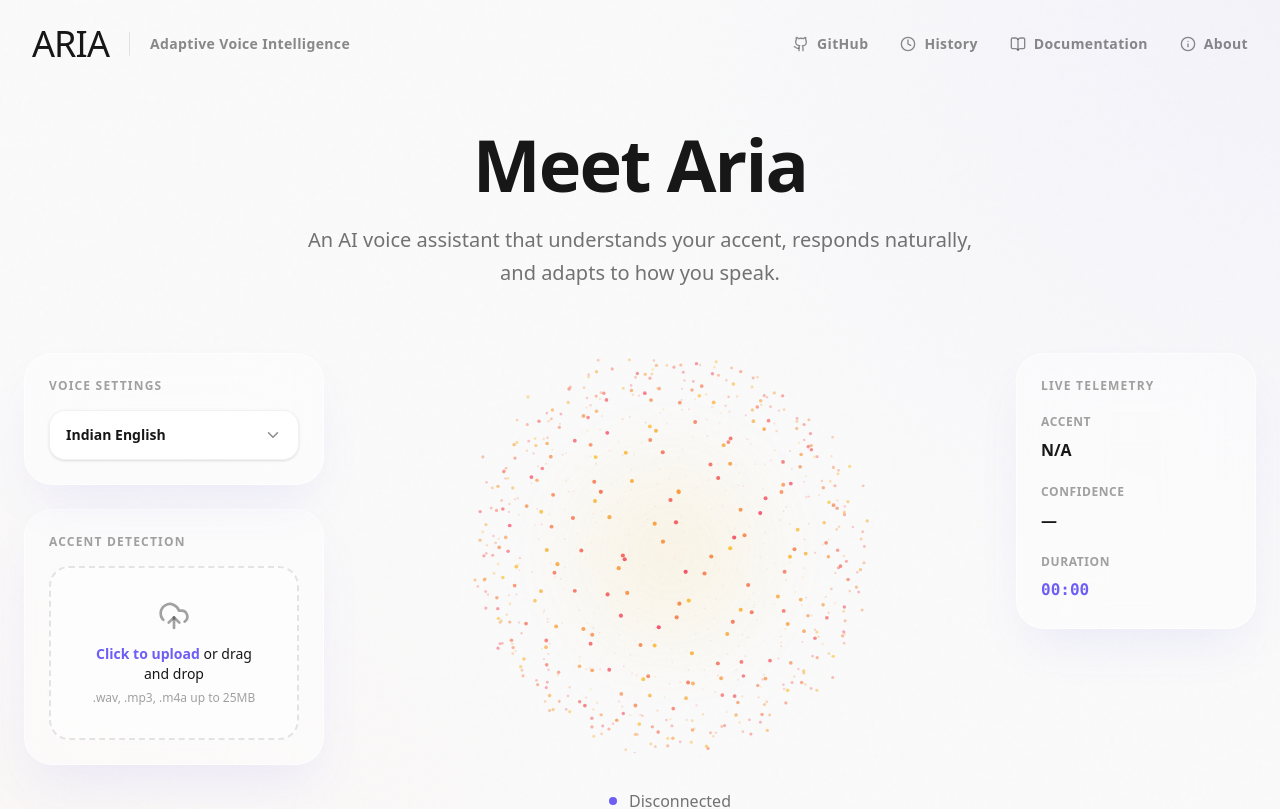
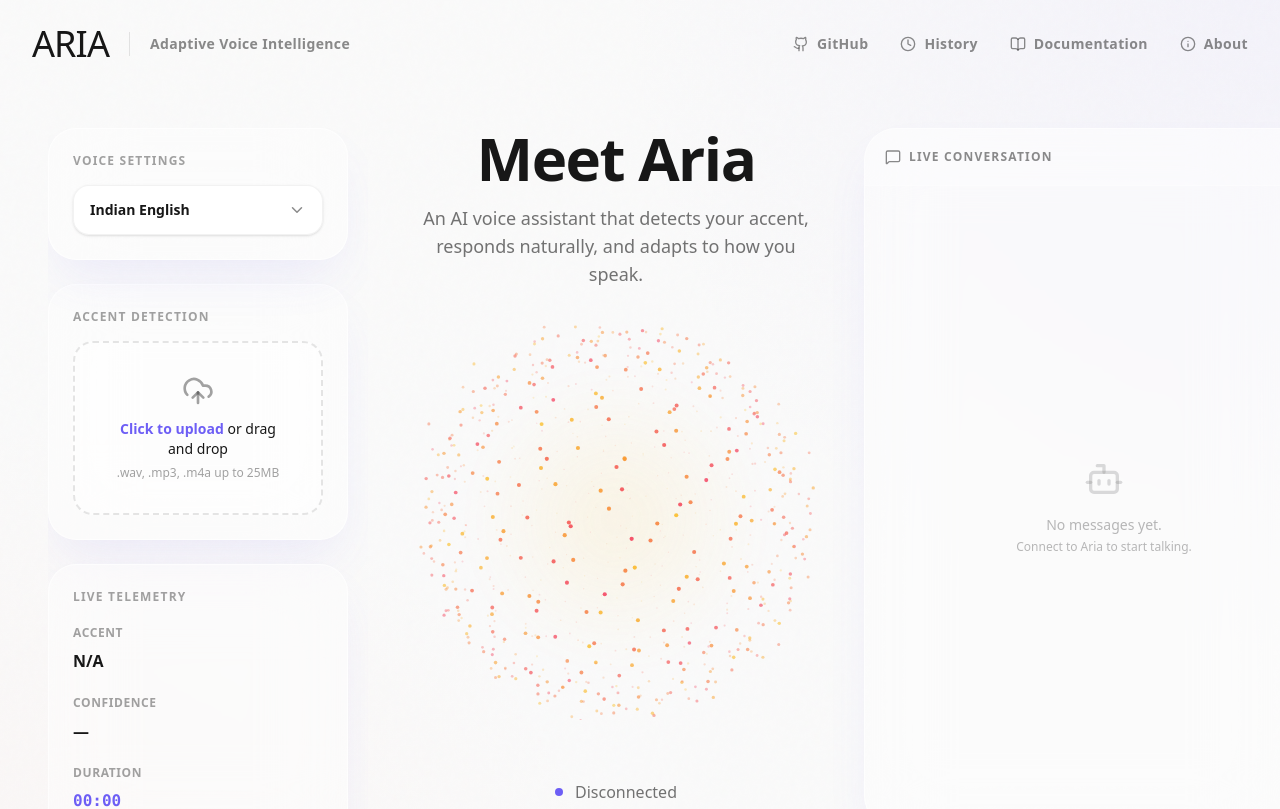
Before and after one commit to madhav14185121/Multi-Accent-Voice-Testing-Agent, a Next.js app in the folder frontend/: page / in a window 1280 px wide. Shown: the top 809 px of the page. Built offline with nearby package versions, Linux system fonts and the light colour scheme.

Commit message:
refactor: overhaul page.tsx orchestration and state management

```diff
--- a/frontend/src/app/page.tsx
+++ b/frontend/src/app/page.tsx
@@ -4,18 +4,12 @@ import React, { useState, useEffect, useRef, useCallback } from "react";
 import { motion, AnimatePresence } from "framer-motion";
 import { Mic, PhoneOff, Radio } from "lucide-react";
 
-// Components
-import { Navbar } from "../components/Navbar";
+import { HomeLayout } from "../components/HomeLayout";
+import { ControlSidebar } from "../components/ControlSidebar";
+import { RightPanel } from "../components/RightPanel";
+import { HistoryDrawer } from "../components/HistoryDrawer";
 import { Orb, VoiceState } from "../components/Orb";
-import { VoiceSelector } from "../components/VoiceSelector";
-import { AudioUpload } from "../components/AudioUpload";
-import { TelemetryCard } from "../components/TelemetryCard";
-
-type Message = {
-  id: number;
-  role: "user" | "assistant";
-  text: string;
-};
+import { Message, PanelState, ReportDetail } from "../types";
 
 type ConnectionState = "Disconnected" | "Connecting" | "Connected";
 type ConversationState = "Idle" | "Listening" | "Uploading..." | "Thinking" | "Speaking";
@@ -30,6 +24,9 @@ export default function Home() {
   const [selectedVoice, setSelectedVoice] = useState("Indian English");
   const [detectedAccent, setDetectedAccent] = useState<string | null>(null);
   const [detectedConfidence, setDetectedConfidence] = useState<number | null>(null);
+
+  const [panelState, setPanelState] = useState<PanelState>({ view: "conversation" });
+  const [isHistoryDrawerOpen, setIsHistoryDrawerOpen] = useState(false);
 
   const audioContextRef = useRef<AudioContext | null>(null);
   const analyserRef = useRef<AnalyserNode | null>(null);
@@ -72,6 +69,7 @@ export default function Home() {
       setDetectedAccent(null);
       setDetectedConfidence(null);
       setMessages([{ id: Date.now(), role: "assistant", text: "Hi there! Connecting to server..." }]);
+      setPanelState({ view: "conversation" });
 
       const animateVolume = () => {
         if (!analyserRef.current) return;
@@ -81,7 +79,6 @@ export default function Home() {
         const sum = dataArray.reduce((a, b) => a + b, 0);
         const avg = sum / dataArray.length;
 
-        // Only show volume when actually listening
         setVolume(mediaRecorderRef.current?.state === "recording" ? avg / 255 : 0);
         animationFrameRef.current = requestAnimationFrame(animateVolume);
       };
@@ -95,7 +92,6 @@ export default function Home() {
       ws.onopen = () => {
         console.log("WebSocket connected");
 
-        // Create MediaRecorder once per session
         const mediaRecorder = new MediaRecorder(stream, {
           mimeType: MediaRecorder.isTypeSupported('audio/webm;codecs=opus')
             ? 'audio/webm;codecs=opus'
@@ -107,7 +103,6 @@ export default function Home() {
           if (e.data.size > 0 && ws.readyState === WebSocket.OPEN) {
             const arrayBuffer = await e.data.arrayBuffer();
             ws.send(arrayBuffer);
-            console.log(`Sent complete WebM blob: ${arrayBuffer.byteLength} bytes`);
           }
         };
       };
@@ -188,13 +183,13 @@ export default function Home() {
   const handlePressStart = (e: React.SyntheticEvent) => {
     e.preventDefault();
     if (conversationState === "Uploading..." || conversationState === "Thinking") {
-      return; // Disabled during processing
+      return;
     }
     if (wsRef.current && wsRef.current.readyState === WebSocket.OPEN && mediaRecorderRef.current) {
       try {
         wsRef.current.send(JSON.stringify({ action: "start_listening" }));
         mediaRecorderRef.current.start();
-        setConversationState("Listening"); // Optimistic update, backend also emits it
+        setConversationState("Listening");
       } catch (err) {
         console.error("Failed to start recording:", err);
       }
@@ -211,6 +206,17 @@ export default function Home() {
         console.error("Failed to stop recording:", err);
       }
     }
+  };
+
+  const handleDetectionComplete = (report: ReportDetail) => {
+    setDetectedAccent(report.predicted_accent);
+    setDetectedConfidence(report.confidence);
+    setTime(report.file_duration || 0);
+    setPanelState({ view: "analysis", payload: report });
+  };
+
+  const handleSelectHistoryReport = (report: ReportDetail) => {
+    setPanelState({ view: "history", payload: report });
   };
 
   // Determine Orb State
@@ -266,54 +272,26 @@ export default function Home() {
       buttonText = "Release to Send";
       buttonIcon = <Mic size={20} className="animate-pulse" />;
     } else {
-      // Idle or Speaking (Speaking allows interrupt, so button is active)
       buttonText = "Hold to Talk";
       buttonIcon = <Mic size={20} />;
     }
   }
 
-  return (
-    <div className="min-h-screen relative flex flex-col items-center overflow-x-hidden">
+  const leftSidebar = (
+    <ControlSidebar
+      selectedVoice={selectedVoice}
+      setSelectedVoice={setSelectedVoice}
+      onDetectionComplete={handleDetectionComplete}
+      displayAccent={displayAccent}
+      displayConfidence={displayConfidence}
+      time={time}
+      isDetecting={isDetecting}
+    />
+  );
 
-      <Navbar />
-
-      <main className="flex-1 w-full max-w-[1400px] mx-auto flex flex-col items-center justify-start px-6 pt-32 pb-12 z-10 relative">
-
-        {/* Hero Typography */}
-        <motion.div
-          initial={{ opacity: 0, y: 30 }}
-          animate={{ opacity: 1, y: 0 }}
-          transition={{ duration: 0.8, delay: 0.1 }}
-          className="text-center mb-16 max-w-2xl"
-        >
-          <h1 className="text-5xl md:text-7xl font-bold tracking-tight text-foreground mb-6">
-            Meet Aria
-          </h1>
-          <p className="text-lg md:text-xl text-foreground/60 font-light leading-relaxed">
-            An AI voice assistant that understands your accent, responds naturally, and adapts to how you speak.
-          </p>
-        </motion.div>
-
-        {/* 3-Column Layout */}
-        <div className="flex flex-col xl:flex-row items-center xl:items-start justify-center gap-12 xl:gap-16 w-full">
-
-          {/* Left Sidebar */}
-          <motion.div
-            initial={{ opacity: 0, x: -30 }}
-            animate={{ opacity: 1, x: 0 }}
-            transition={{ duration: 0.8, delay: 0.2 }}
-            className="flex flex-col gap-6 w-full max-w-[300px] order-2 xl:order-1"
-          >
-            <VoiceSelector selectedVoice={selectedVoice} setSelectedVoice={setSelectedVoice} />
-            <AudioUpload onDetected={(accent, confidence, duration) => {
-              setDetectedAccent(accent);
-              setDetectedConfidence(confidence);
-              setTime(duration);
-            }} />
-          </motion.div>
-
-          {/* Center Column: Orb & Controls */}
-          <div className="flex flex-col items-center flex-1 w-full max-w-[600px] order-1 xl:order-2">
+  const centerColumn = (
+    <>
+      <div className="flex-1 w-full flex flex-col items-center justify-center">
         <Orb
           state={orbState}
           audioLevel={volume}
@@ -321,7 +299,7 @@ export default function Home() {
         />
 
         {/* Status Text */}
-            <div className="h-8 flex items-center justify-center mb-8">
+        <div className="h-8 flex items-center justify-center mt-6 mb-8">
           <AnimatePresence mode="wait">
             <motion.div
               key={conversationState === "Idle" ? connectionState : conversationState}
@@ -336,13 +314,14 @@ export default function Home() {
             </motion.div>
           </AnimatePresence>
         </div>
+      </div>
 
       {/* Controls */}
       <motion.div
         initial={{ opacity: 0, y: 20 }}
         animate={{ opacity: 1, y: 0 }}
         transition={{ duration: 0.8, delay: 0.4 }}
-              className="flex flex-col items-center justify-center gap-4 mb-16 w-full select-none"
+        className="flex flex-col items-center justify-center gap-4 mb-20 w-full select-none mt-auto"
       >
         {connectionState === "Disconnected" ? (
           <motion.button
@@ -387,70 +366,33 @@ export default function Home() {
           </>
         )}
       </motion.div>
+    </>
+  );
 
-            {/* Transcript Panel */}
-            {messages.length > 0 && (
-              <motion.div
-                initial={{ opacity: 0, height: 0 }}
-                animate={{ opacity: 1, height: "auto" }}
-                className="w-full bg-white/40 backdrop-blur-xl border border-white/60 shadow-xl shadow-accent-purple/5 rounded-[24px] p-6 overflow-hidden"
-              >
-                <div className="flex flex-col gap-4 max-h-[300px] overflow-y-auto pr-2 custom-scrollbar">
-                  <AnimatePresence>
-                    {messages.map((msg) => (
-                      <motion.div
-                        key={msg.id}
-                        initial={{ opacity: 0, y: 20 }}
-                        animate={{ opacity: 1, y: 0 }}
-                        className={`flex w-full ${msg.role === "user" ? "justify-end" : "justify-start"}`}
-                      >
-                        <div
-                          className={`max-w-[85%] px-5 py-3 rounded-2xl text-[15px] font-medium leading-relaxed
-                            ${msg.role === "user"
-                              ? "bg-black/5 text-foreground rounded-br-sm"
-                              : "bg-accent-purple/10 text-accent-purple rounded-bl-sm"
-                            }`}
-                        >
-                          {msg.text}
-                        </div>
-                      </motion.div>
-                    ))}
-                  </AnimatePresence>
-                </div>
-              </motion.div>
-            )}
-          </div>
+  const rightPanel = (
+    <RightPanel
+      panelState={panelState}
+      setPanelState={setPanelState}
+      messages={messages}
+      conversationState={conversationState}
+    />
+  );
 
-          {/* Right Sidebar: Telemetry */}
-          <motion.div
-            initial={{ opacity: 0, x: 30 }}
-            animate={{ opacity: 1, x: 0 }}
-            transition={{ duration: 0.8, delay: 0.3 }}
-            className="flex flex-col items-center xl:items-start w-full max-w-[240px] order-3 xl:order-3"
-          >
-            <TelemetryCard
-              accent={displayAccent}
-              confidence={displayConfidence}
-              time={time}
-              isDetecting={isDetecting}
+  const historyDrawer = (
+    <HistoryDrawer
+      isOpen={isHistoryDrawerOpen}
+      onClose={() => setIsHistoryDrawerOpen(false)}
+      onSelectReport={handleSelectHistoryReport}
     />
-          </motion.div>
+  );
 
-        </div>
-      </main>
-
-      <style jsx global>{`
-        .custom-scrollbar::-webkit-scrollbar {
-          width: 4px;
-        }
-        .custom-scrollbar::-webkit-scrollbar-track {
-          background: transparent;
-        }
-        .custom-scrollbar::-webkit-scrollbar-thumb {
-          background: rgba(0, 0, 0, 0.1);
-          border-radius: 10px;
-        }
-      `}</style>
-    </div>
+  return (
+    <HomeLayout
+      leftSidebar={leftSidebar}
+      centerColumn={centerColumn}
+      rightPanel={rightPanel}
+      historyDrawer={historyDrawer}
+      onOpenHistory={() => setIsHistoryDrawerOpen(true)}
+    />
   );
 }
```
Lines whose indentation alone changed are shown as unchanged.
